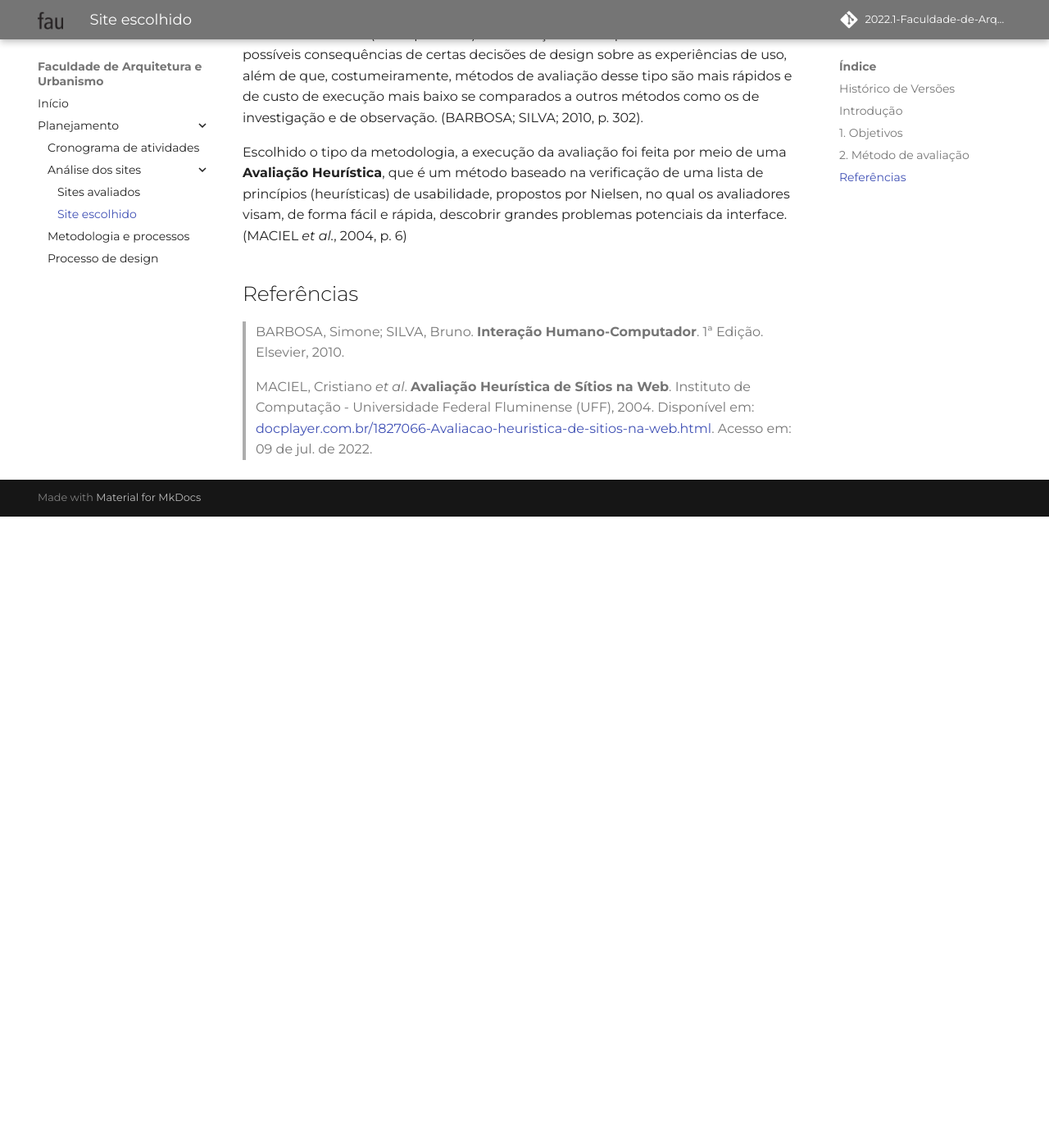
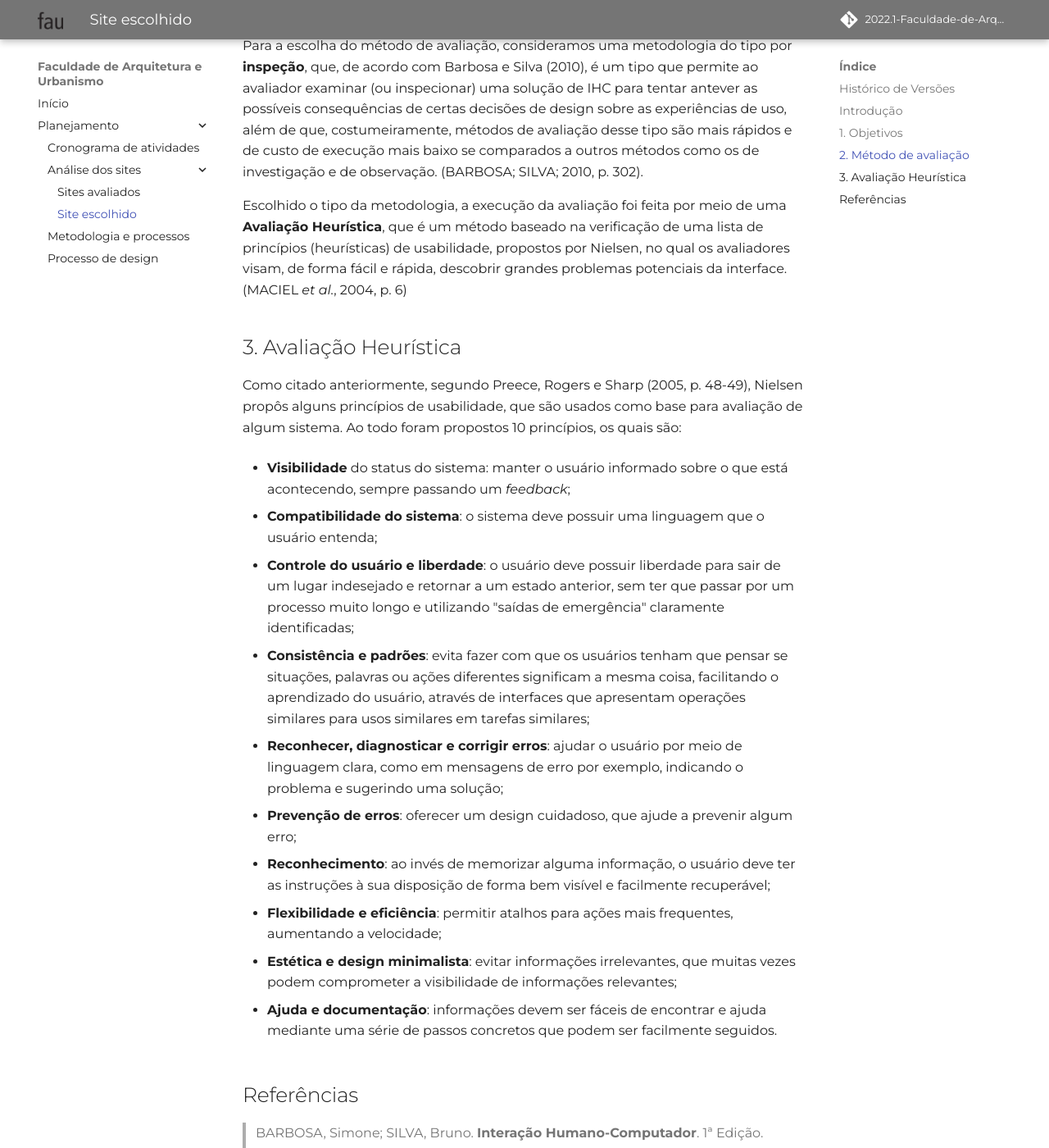
Before and after one commit to Mateusvff/2022.1-Faculdade-de-Arquitetura-e-Urbanismo, an MkDocs documentation site: the page built from docs/planejamento/analiseSites/site-escolhido.md, in a window 1280 px wide and 1400 px high, scrolled down 1589 px. Shown: the whole window at 82% size. Built offline with MkDocs 1.6.1 and Material for MkDocs 9.7.7, drawn with Linux system fonts in a browser that asks for light colours; some web fonts are replaced; comment, search, counter and statistics services are not loaded; before the commit the page ends 2219 px from its top, so only the background shows below that; some of the changed text lies outside the part shown.

Commit message:
:pencil:(#14) tópico sobre a avaliação heurística

```diff
--- a/docs/planejamento/analiseSites/site-escolhido.md
+++ b/docs/planejamento/analiseSites/site-escolhido.md
@@ -13,6 +13,7 @@
 --- | --- | --- | --- | --- |
 08/07/2022 | 0.1 | Criação do documento e descrição de tópico introdutório _Avaliação_ | Matheus Costa | Caio César |
 09/07/2022 | 0.2 | Adição dos tópicos _Objetivos_ e _Método de avaliação_ | Matheus Costa | Letícia Aires
+18/07/2022 | 0.3 | Adição do tópico da _Avaliação Heurísitca_ | Matheus Costa | Caio César
 
 ## Introdução
 A avaliação do site foi feita com base no _framework_ DECIDE (imagem 1), proposto por Sharp, Rogers e Preece (2007) para auxiliar no processo de uma avaliação de IHC (BARBOSA; SILVA; 2010, p. 312).
@@ -48,8 +49,34 @@ Para a escolha do método de avaliação, consideramos uma metodologia do tipo p
 
 Escolhido o tipo da metodologia, a execução da avaliação foi feita por meio de uma **Avaliação Heurística**, que é um método baseado na verificação de uma lista de princípios (heurísticas) de usabilidade, propostos por Nielsen, no qual os avaliadores visam, de forma fácil e rápida, descobrir grandes problemas potenciais da interface. (MACIEL _et al._, 2004, p. 6)
 
+## 3. Avaliação Heurística
+
+Como citado anteriormente, segundo Preece, Rogers e Sharp (2005, p. 48-49), Nielsen propôs alguns princípios de usabilidade, que são usados como base para avaliação de algum sistema. Ao todo foram propostos 10 princípios, os quais são:
+
+- **Visibilidade** do status do sistema: manter o usuário informado sobre o que está acontecendo, sempre passando um _feedback_;
+
+- **Compatibilidade do sistema**: o sistema deve possuir uma linguagem que o usuário entenda;
+
+- **Controle do usuário e liberdade**: o usuário deve possuir liberdade para sair de um lugar indesejado e retornar a um estado anterior, sem ter que passar por um processo muito longo e utilizando "saídas de emergência" claramente identificadas;
+
+- **Consistência e padrões**: evita fazer com que os usuários tenham que pensar se situações, palavras ou ações diferentes significam a mesma coisa, facilitando o aprendizado do usuário, através de interfaces que apresentam operações similares para usos similares em tarefas similares;
+
+- **Reconhecer, diagnosticar e corrigir erros**: ajudar o usuário por meio de linguagem clara, como em mensagens de erro por exemplo, indicando o problema e sugerindo uma solução;
+
+- **Prevenção de erros**: oferecer um design cuidadoso, que ajude a prevenir algum erro;
+
+- **Reconhecimento**: ao invés de memorizar alguma informação, o usuário deve ter as instruções à sua disposição de forma bem visível e facilmente recuperável;
+
+- **Flexibilidade e eficiência**: permitir atalhos para ações mais frequentes, aumentando a velocidade;
+
+- **Estética e design minimalista**: evitar informações irrelevantes, que muitas vezes podem comprometer a visibilidade de informações relevantes;
+
+- **Ajuda e documentação**: informações devem ser fáceis de encontrar e ajuda mediante uma série de passos concretos que podem ser facilmente seguidos.
+
 
 ## Referências
 > BARBOSA, Simone; SILVA, Bruno. **Interação Humano-Computador**. 1ª Edição. Elsevier, 2010.
 
 > MACIEL, Cristiano _et al_. **Avaliação Heurística de Sítios na Web**. Instituto de Computação - Universidade Federal Fluminense (UFF), 2004. Disponível em: [docplayer.com.br/1827066-Avaliacao-heuristica-de-sitios-na-web.html](https://docplayer.com.br/1827066-Avaliacao-heuristica-de-sitios-na-web.html). Acesso em: 09 de jul. de 2022.
+
+> PREECE, Jennifer; ROGERS, Yvonne; SHARP, Helen. O que é _Desing_ de Interação?. **Design de Interação: Além da Interação Humano-Computador**. 1ª Edição. Bookman, 2005.
```
Also changed, not shown: docs/assets/tabela_heuristica.png (added).
